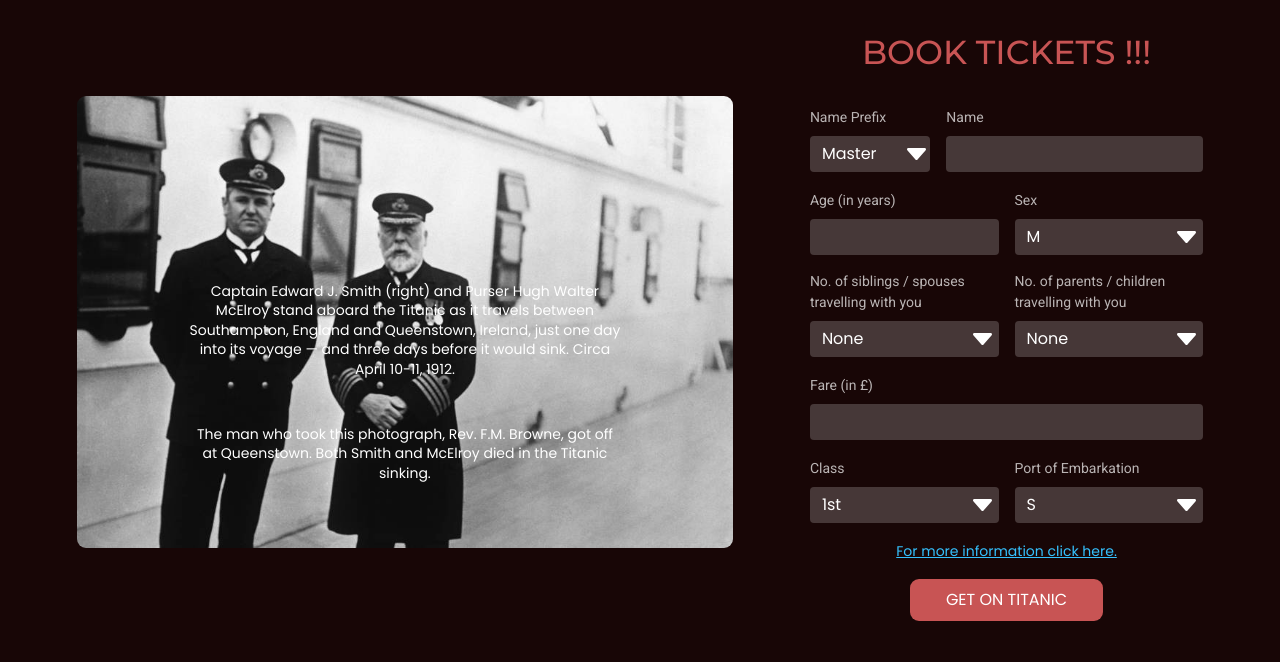
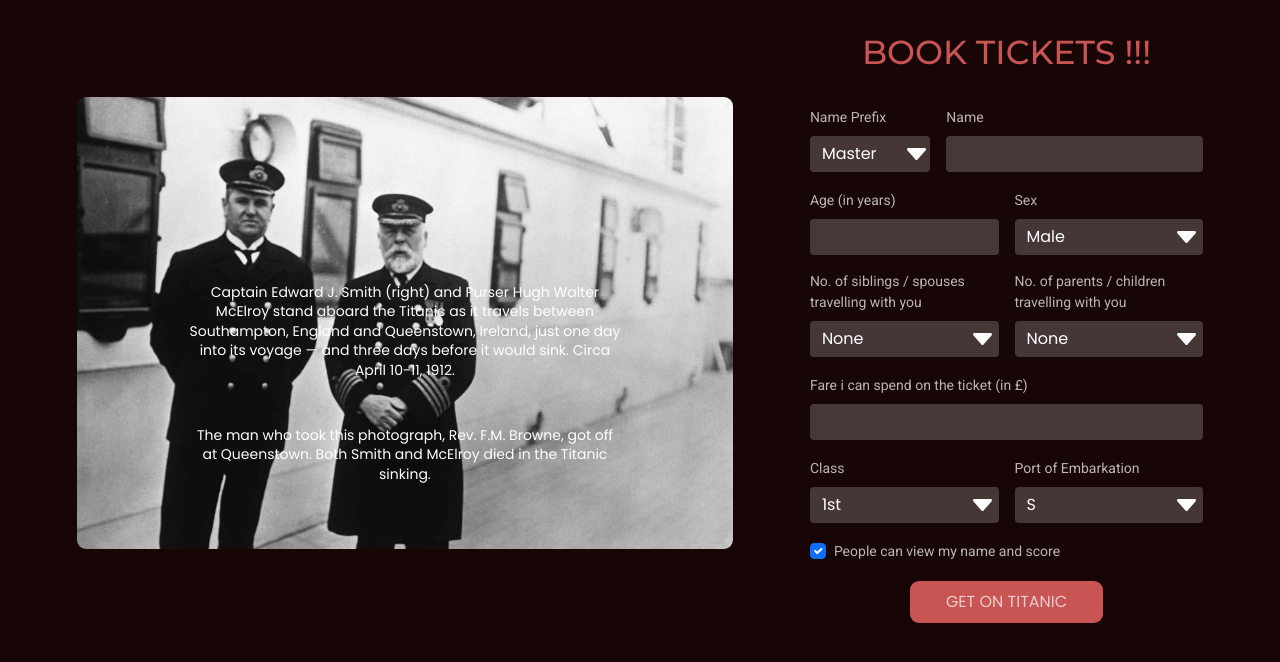
Before and after one commit to dibkb/Titanic-Survival, a Flask app: page /form in a window 1280 px wide. Shown: the top 662 px of the page. Run offline with Flask 2, Linux system fonts and the light colour scheme; parts of the project's set-up code (start-up, migrations or seed data) failed here and were passed over.

Commit message:
added a cncent button and fixed on mbile view

```diff
--- a/app.py
+++ b/app.py
@@ -33,6 +33,7 @@
 
 db = SQLAlchemy(app)
 
+#Database model
 class User(db.Model):
    id = db.Column(db.Integer,primary_key = True)
    name = db.Column(db.String(120),unique = False, nullable = False)
@@ -44,11 +45,7 @@
 
 
 
-
-
-
-
-
+#define routes
 @app.route('/')
 @app.route('/home')
 def home():
@@ -78,9 +75,17 @@
       prob = model.predict_proba(scaler.transform(input_df))[0][1]
       prob = round((prob * 100),2)
 
-      user = User(name = form.name.data,score = prob)
-      db.session.add(user)
-      db.session.commit()
+      #add to database only if the user gives concent
+      try:
+         concent = int(request.form['concent'])
+      except:
+         concent = 0
+      print(concent)
+      if concent == 1:
+         user = User(name = form.name.data,score = prob)
+         db.session.add(user)
+         db.session.commit()
+         print('success')
 
       if prob >= 50:
          return render_template('result.html',prob = prob,name = form.name.data)
@@ -111,6 +116,17 @@
       input_df = ohe_enc.transform(input_df)
       prob = model.predict_proba(scaler.transform(input_df))[0][1]
       prob = round((prob * 100),2)
+      try:
+         concent = int(request.form['concent'])
+      except:
+         concent = 0
+      print(concent)
+      if concent == 1:
+         user = User(name = form.name.data,score = prob)
+         db.session.add(user)
+         db.session.commit()
+         print('success')
+
 
       if prob >= 50:
          return render_template('result.html',prob = prob,name = form.name.data)
--- a/forms.py
+++ b/forms.py
@@ -11,6 +11,6 @@
     age = FloatField('Age (in years)',
                         validators=[DataRequired(message = 'Age is required'),NumberRange(min=0, max=100,message = "Maximum age limit is 100")])
 
-    fare = FloatField('Fare (in £)',
+    fare = FloatField('Fare i can spend on the ticket (in £)',
                         validators=[DataRequired(message = 'Fare is required'),NumberRange(min=5, max=512,message = "Fare is between £5 and £512")])
     submit = SubmitField('get on titanic')
--- a/static/css/form.css
+++ b/static/css/form.css
@@ -86,7 +86,7 @@
    font-family: "Roboto";
    font-size: 14px;
 }
-form input,form select{
+form input:not(.form-chekbox , .btn-result),form select{
    background: rgba(255, 255, 255, 0.2)!important;
    border: none!important;
    color: #fff!important;
@@ -98,7 +98,6 @@
 }
 
 .form-control:focus,.form-select:focus{
-
    box-shadow: none!important;
    background-color: rgba(255, 255, 255, 0.27)!important;
 }
@@ -126,6 +125,7 @@
 form .more-info a:hover{
    color: #3586FF;
 }
+
 .btn-result{
    background-color: var(--red)!important;
    padding: 9px 36px;
--- a/templates/form.html
+++ b/templates/form.html
@@ -40,7 +40,7 @@
             <div class="col-sm-8">
               {{ form.name.label(class = 'form-label') }}
               {% if form.name.errors %}
-                 {{ form.name(class = 'form-control is-invalid error-outline') }}
+                 {{ form.name(class = 'form-control is-invalid error-outline dark-input') }}
                     <div class="invalid-feedback">
                        {% for error in form.name.errors %}
                           <span class="error">{{ error }}</span>
@@ -70,8 +70,8 @@
              <div class="col-sm-6">
                <label class="form-label" for="sex">Sex</label>
                <select class="form-select" id="sex" name = 'Sex'>
-                 <option value="male">M</option>
-                 <option value="female">F</option>
+                 <option value="male">Male</option>
+                 <option value="female">Female</option>
                </select>
              </div>
              <div class="col-md-6">
@@ -109,7 +109,7 @@
              <div class="col-md-12">
               {{ form.fare.label(class = 'form-label') }}
               {% if form.fare.errors %}
-                 {{ form.fare(class = 'form-control is-invalid error-outline') }}
+                 {{ form.fare(class = 'form-control is-invalid error-outline dark-input') }}
                     <div class="invalid-feedback">
                        {% for error in form.fare.errors %}
                           <span class="error">{{ error }}</span>
@@ -136,9 +136,12 @@
                  <option value="Q">Q</option>
                </select>
              </div>
-             <div class="col-md-12 text-center more-info">
-                <a href="https://github.com/awesomedata/awesome-public-datasets/issues/351">For more information click here.</a>
-             </div>
+               <div class="form-check col-md-12 ms-2">
+                  <input class="form-check-input form-chekbox" type="checkbox" value="1" name="concent" id="flexCheckChecked" checked>
+                  <label class="form-check-label" for="flexCheckChecked">
+                  People can view my name and score
+                  </label>
+               </div>
              <div class="col-md-12 text-center">
                {{ form.submit(class="btn-result") }}
              </div>
```
Also changed, not shown: templates/formMobileCopy.html (+7 -4 lines), site.db.
